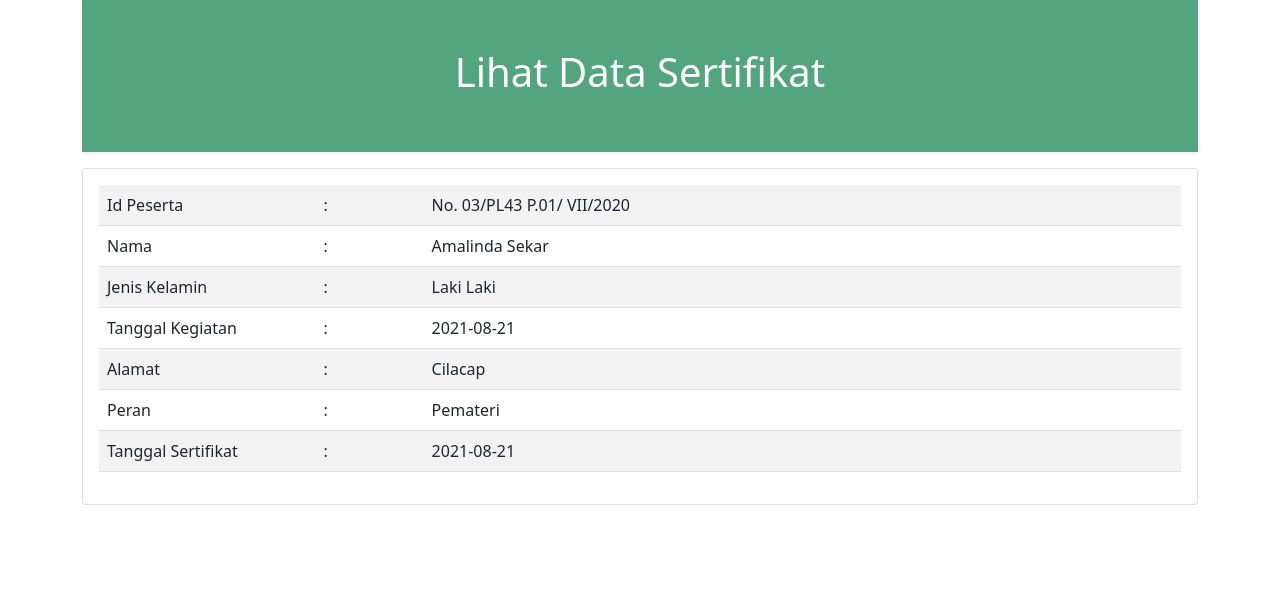
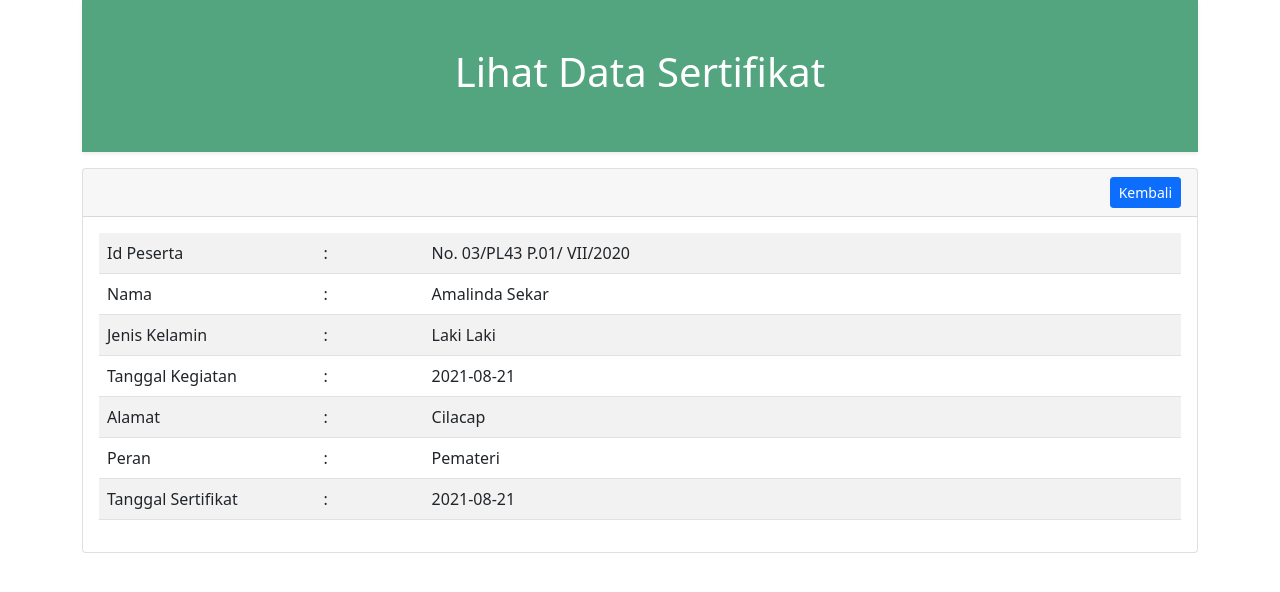
Before and after one commit to amallindask/team1, a PHP site: page /peserta_lihat.php?id=3 in a window 1280 px wide. Shown: the top 592 px of the page. Run offline with PHP 8.4, Linux system fonts and the light colour scheme; data comes from the database, SQL or seed files in the repository.

Commit message:
button back

```diff
--- a/team1Final/peserta_lihat.php
+++ b/team1Final/peserta_lihat.php
@@ -26,6 +26,9 @@
           </div>
       </div>
       <div class="card">
+        <div class="card-header">
+            <a href="index.php" class="btn btn-primary btn-sm" style="float: right;" aria-disabled="true">Kembali</a>
+          </div>
         <div class="card-body">
            <?php foreach ( $peserta as $pst ) : ?>
            <table class="table table-striped">
```
